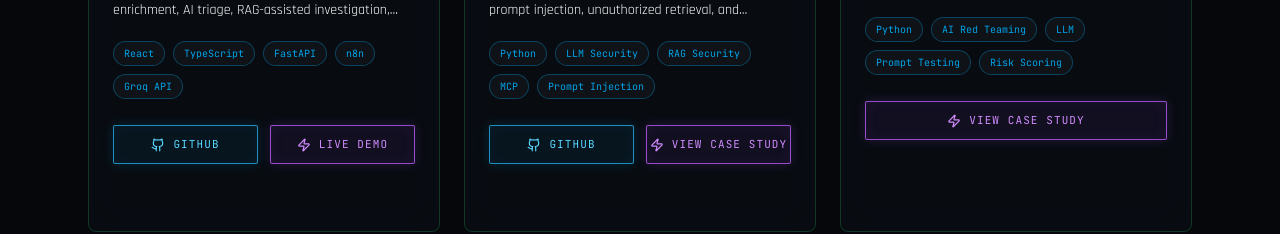
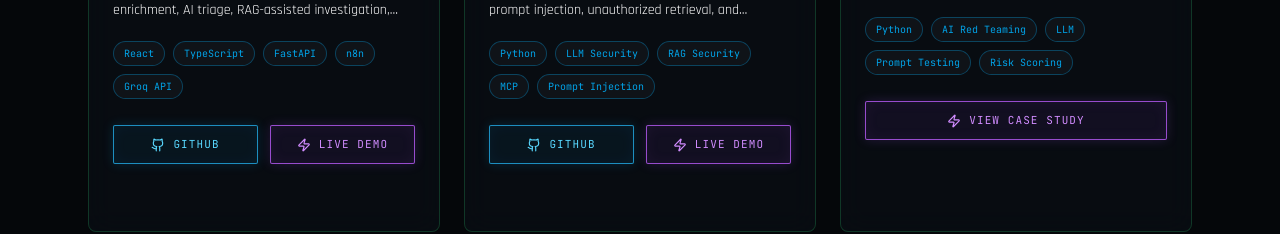
Before and after one commit to vasanth-void-0x/VASANTH-portfolio, a Next.js app: page / in a window 1280 px wide. Shown: the part 3880-4114 px from the top of the page. Built offline with nearby package versions, Linux system fonts and the light colour scheme.

Commit message:
Add RAGExploit live project link

```diff
--- a/components/Projects.tsx
+++ b/components/Projects.tsx
@@ -73,6 +73,7 @@ const additionalProjects: Project[] = [
     tools: ["Python", "LLM Security", "RAG Security", "MCP", "Prompt Injection", "CLI"],
     image: "/projects/ragexploit-dashboard.webp",
     github: "https://github.com/vasanth-void-0x/RAGExploit",
+    demo: "https://rag-exploit-scanner.vercel.app/",
     caseStudy: {
       category: "AI / RAG SECURITY",
       objective: "Identify retrieval-layer weaknesses before they can influence model behavior or expose protected information.",
```
